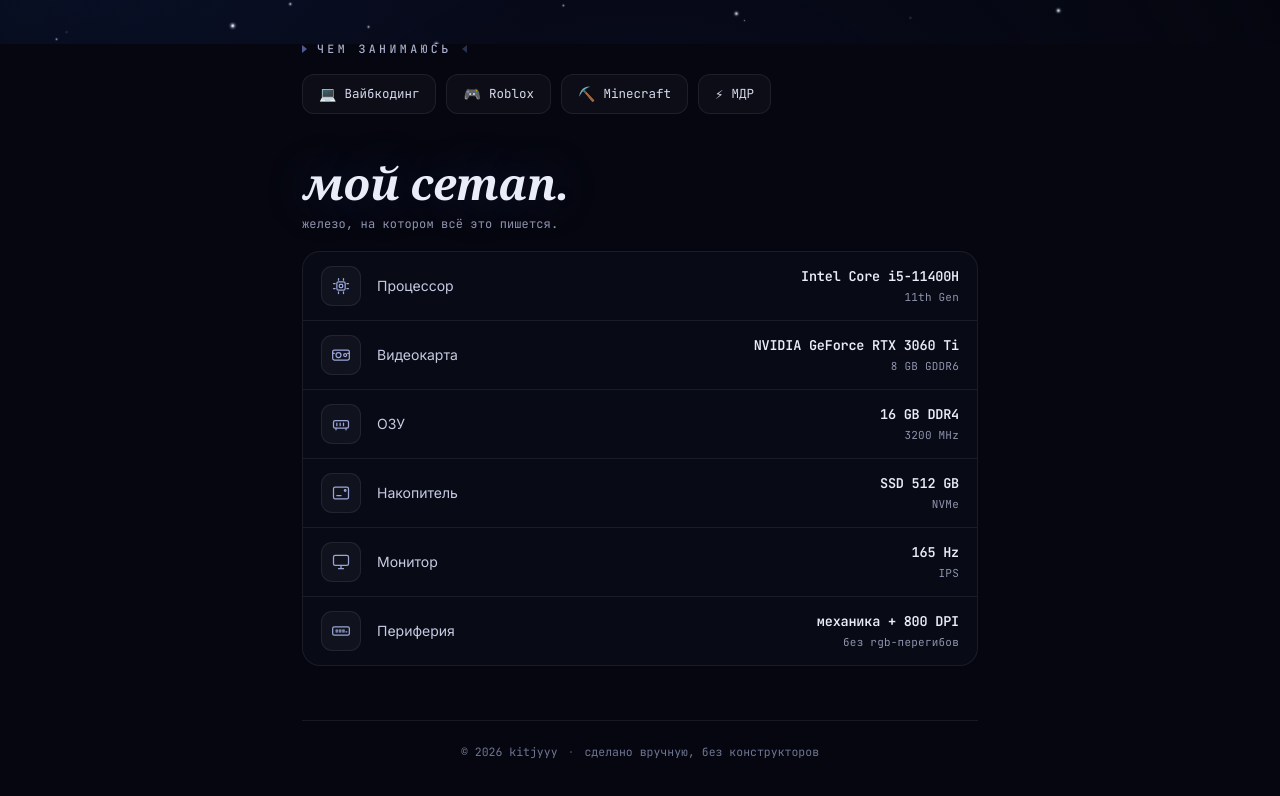
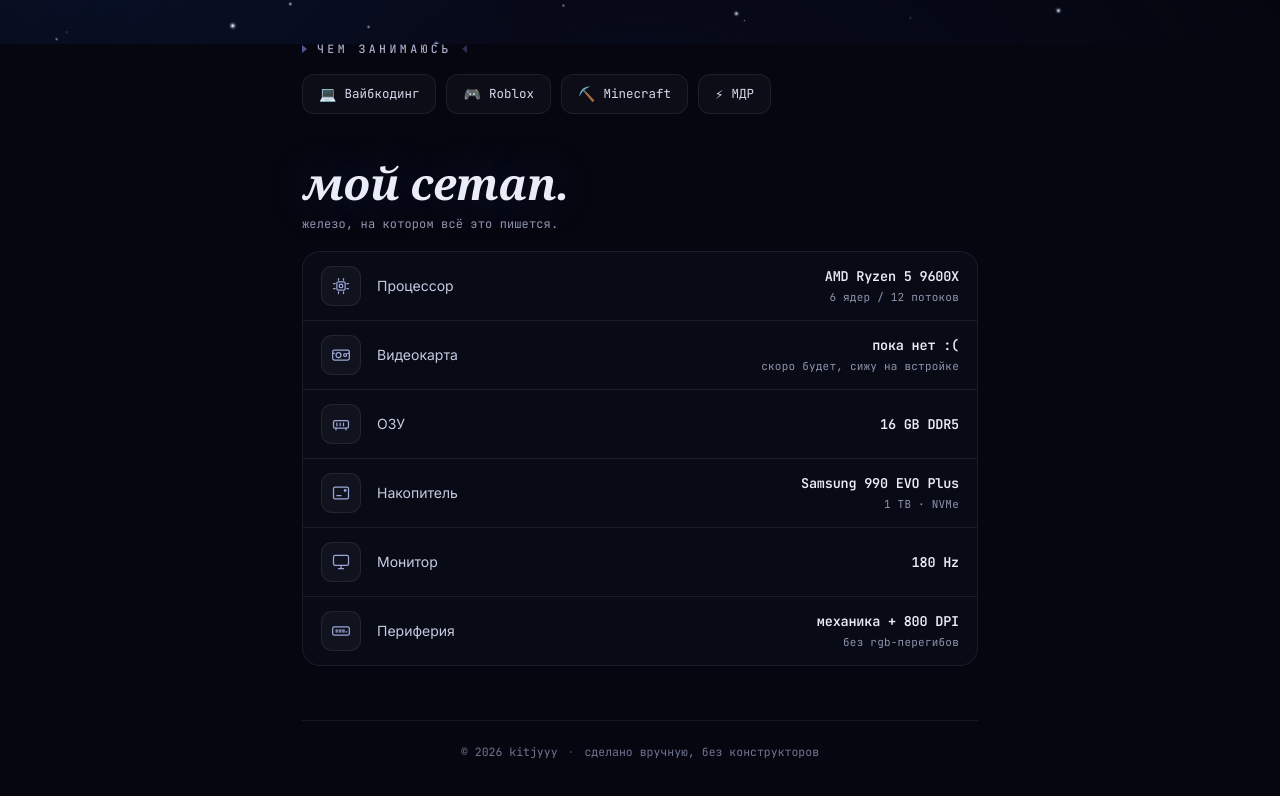
Before and after one commit to cat560749-arch/octocat.github.io, a plain HTML site: page index.html in a window 1280 px wide. Shown: the part 756-1552 px from the top of the page. Drawn offline with Linux system fonts and the light colour scheme; a web font is replaced by a local one.

Commit message:
Add files via upload

```diff
--- a/index.html
+++ b/index.html
@@ -143,7 +143,7 @@
             </svg>
           </span>
           <span class="setup__label">Процессор</span>
-          <span class="setup__val">Intel Core i5-11400H<small>11th Gen</small></span>
+          <span class="setup__val">AMD Ryzen 5 9600X<small>6 ядер / 12 потоков</small></span>
         </li>
 
         <li>
@@ -156,7 +156,7 @@
             </svg>
           </span>
           <span class="setup__label">Видеокарта</span>
-          <span class="setup__val">NVIDIA GeForce RTX 3060 Ti<small>8 GB GDDR6</small></span>
+          <span class="setup__val">пока нет :(<small>скоро будет, сижу на встройке</small></span>
         </li>
 
         <li>
@@ -168,7 +168,7 @@
             </svg>
           </span>
           <span class="setup__label">ОЗУ</span>
-          <span class="setup__val">16 GB DDR4<small>3200 MHz</small></span>
+          <span class="setup__val">16 GB DDR5</span>
         </li>
 
         <li>
@@ -180,7 +180,7 @@
             </svg>
           </span>
           <span class="setup__label">Накопитель</span>
-          <span class="setup__val">SSD 512 GB<small>NVMe</small></span>
+          <span class="setup__val">Samsung 990 EVO Plus<small>1 TB · NVMe</small></span>
         </li>
 
         <li>
@@ -191,7 +191,7 @@
             </svg>
           </span>
           <span class="setup__label">Монитор</span>
-          <span class="setup__val">165 Hz<small>IPS</small></span>
+          <span class="setup__val">180 Hz</span>
         </li>
 
         <li>
```
